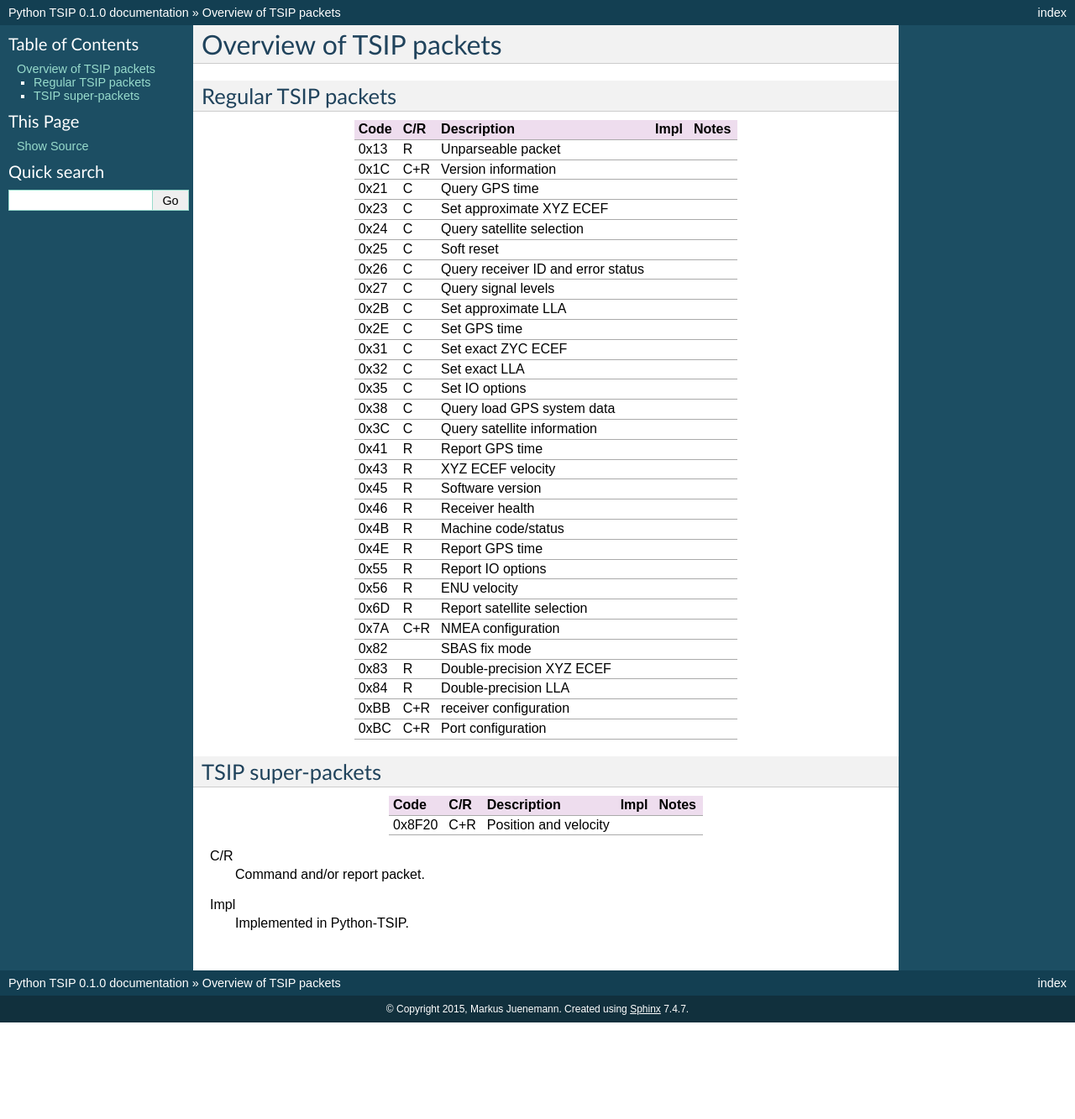
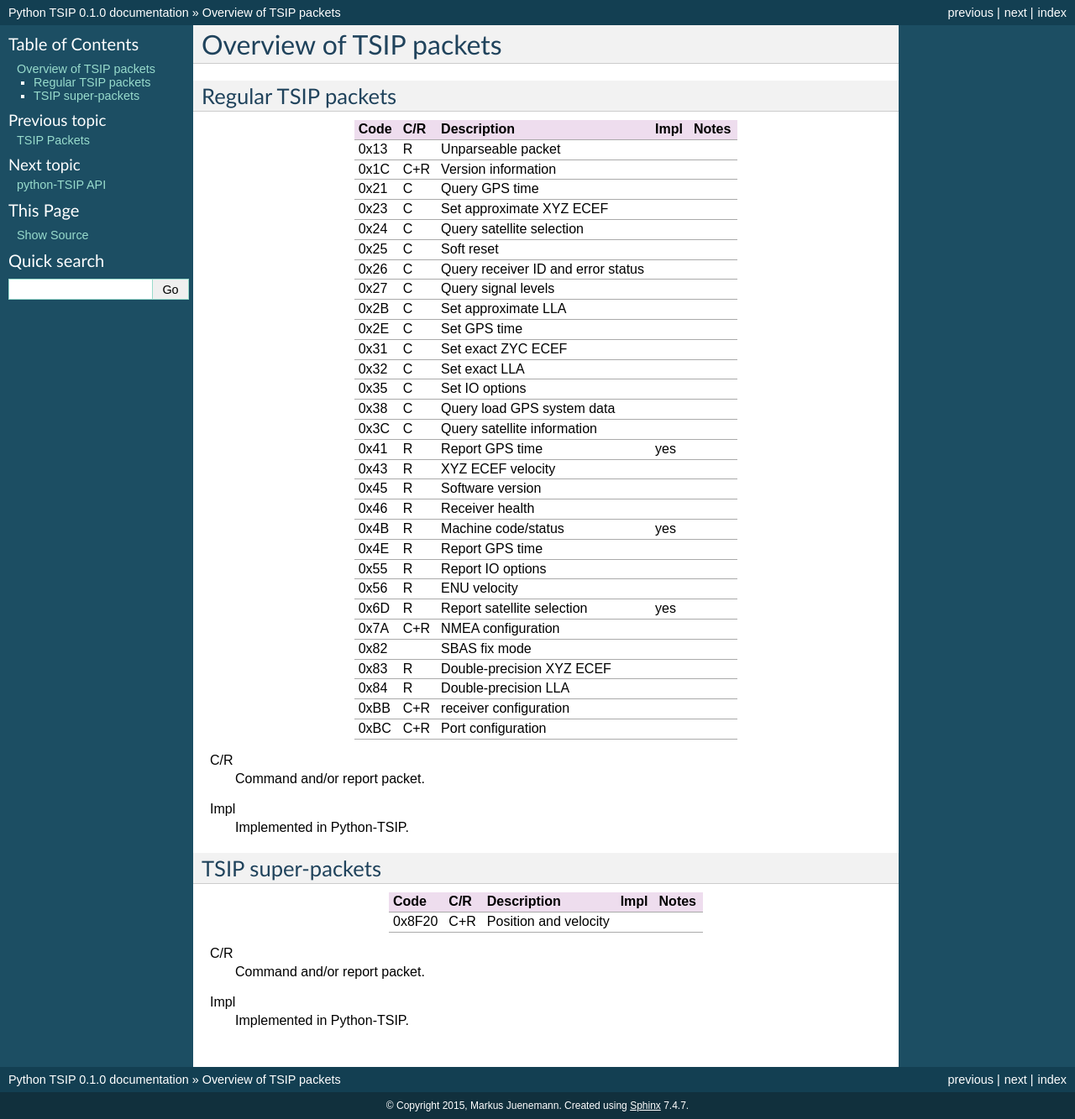
Before and after one commit to mjuenema/python-TSIP, a Sphinx documentation site: the page built from docs/packets_table.rst, in a window 1280 px wide. Shown: the whole page at 84% size. Built offline with Sphinx 7.4.7, drawn with Linux system fonts in a browser that asks for light colours; the version number is read from the project's files by our own code; before the commit the page ends 1218 px from its top, so only the background shows below that.

```diff
--- a/docs/conf.py
+++ b/docs/conf.py
@@ -15,6 +15,7 @@
 
 import sys
 import os
+import os.path
 
 # If extensions (or modules to document with autodoc) are in another
 # directory, add these directories to sys.path here. If the directory is
@@ -25,13 +26,14 @@ import os
 # Get the project root dir, which is the parent dir of this
 cwd = os.getcwd()
 project_root = os.path.dirname(cwd)
+print project_root
 
 # Insert the project root dir as the first element in the PYTHONPATH.
 # This lets us ensure that the source package is imported, and that its
 # version is used.
 sys.path.insert(0, project_root)
 
-import python-TSIP
+import tsip
 
 # -- General configuration ---------------------------------------------
 
@@ -63,9 +65,9 @@ copyright = u'2015, Markus Juenemann'
 # the built documents.
 #
 # The short X.Y version.
-version = python-TSIP.__version__
+version = tsip.__version__
 # The full version, including alpha/beta/rc tags.
-release = python-TSIP.__version__
+release = tsip.__version__
 
 # The language for content autogenerated by Sphinx. Refer to documentation
 # for a list of supported languages.
--- a/docs/index.rst
+++ b/docs/index.rst
@@ -14,6 +14,9 @@ Contents:
    readme
    installation
    usage
+   packets
+   packets_table
+   api
    contributing
    authors
    history
--- a/docs/packets.rst
+++ b/docs/packets.rst
@@ -1,4 +1,3 @@
+============
 TSIP Packets
 ============
-
-.. include:: packets_table.rst
--- a/docs/packets_table.rst
+++ b/docs/packets_table.rst
@@ -22,15 +22,15 @@ Code     C/R Description                         Impl Notes
 0x35     C   Set IO options
 0x38     C   Query load GPS system data
 0x3C     C   Query satellite information
-0x41       R Report GPS time
+0x41       R Report GPS time                     yes
 0x43       R XYZ ECEF velocity
 0x45       R Software version
 0x46       R Receiver health
-0x4B       R Machine code/status
+0x4B       R Machine code/status                 yes
 0x4E       R Report GPS time
 0x55       R Report IO options
 0x56       R ENU velocity
-0x6D       R Report satellite selection
+0x6D       R Report satellite selection          yes
 0x7A     C+R NMEA configuration
 0x82         SBAS fix mode
 0x83       R Double-precision XYZ ECEF
@@ -39,6 +39,11 @@ Code     C/R Description                         Impl Notes
 0xBC     C+R Port configuration
 ======== === =================================== ==== =========================
 
+C/R
+    Command and/or report packet.
+
+Impl
+    Implemented in Python-TSIP.
 
 TSIP super-packets
 ~~~~~~~~~~~~~~~~~~
```
Also changed, not shown: docs/api.rst (added, +85 -0 lines), docs/usage.rst (+72 -4 lines), 1 other file.
